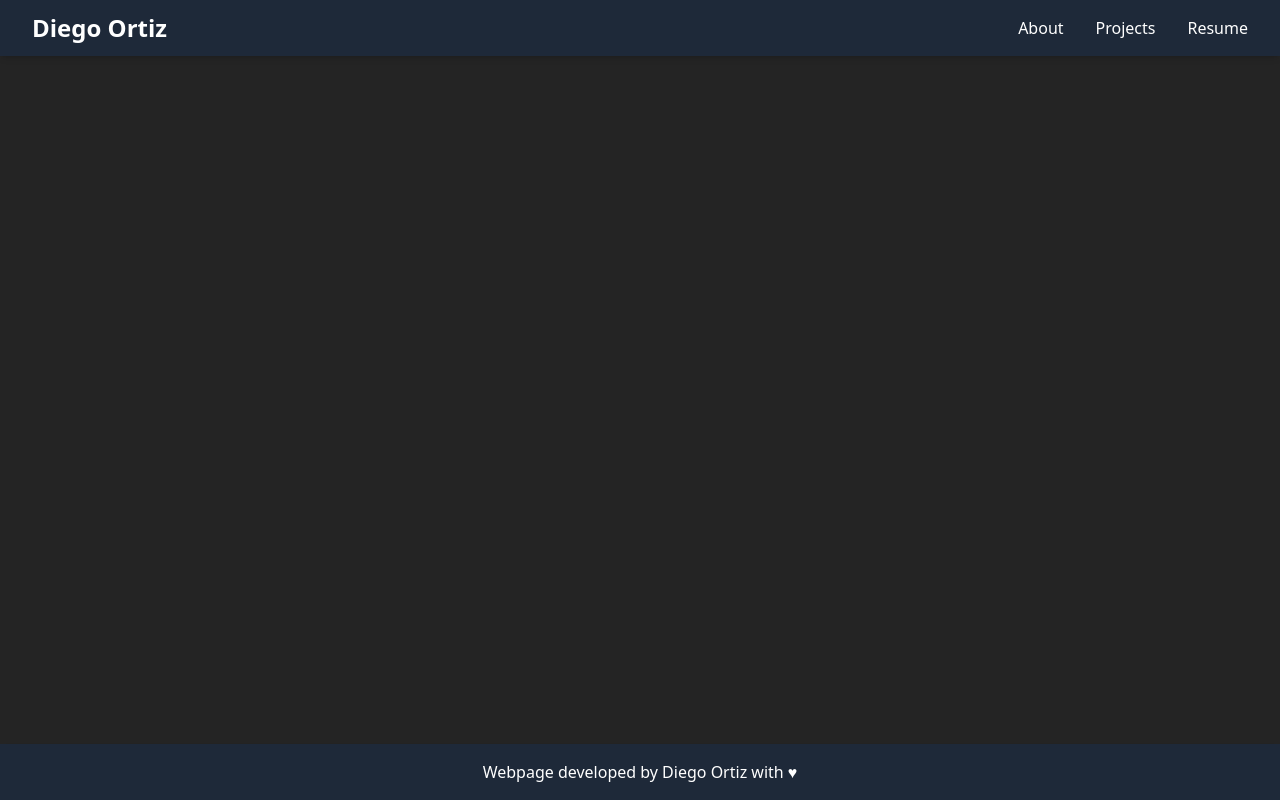
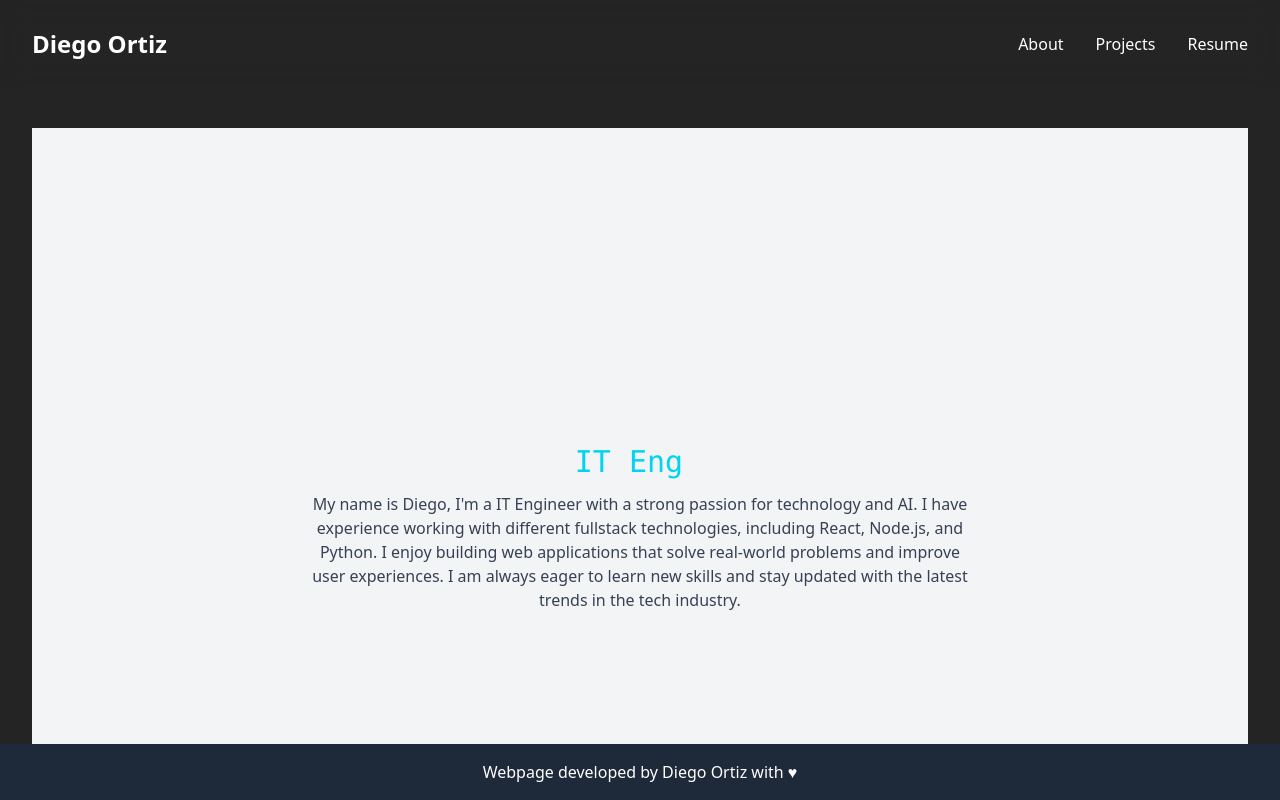
Before and after one commit to DiegoAOV02/Personal-Portfolio, a React (Vite) app: page / in a window 1280 px wide. Shown: the top 800 px of the page. Built offline with nearby package versions, Linux system fonts and the light colour scheme.

Commit message:
feat: enhanced ui
- Added three sections for the portfolio; about, projects and resume
- Created a hook for the scroll
- Add a premature typing effect for the about section

```diff
--- a/src/App.tsx
+++ b/src/App.tsx
@@ -4,6 +4,9 @@ import Footer from "./components/Footer/Footer";
 import Header from "./components/Header/Header";
 import LoadingScreen from "./components/LoadingScreen/LoadingScreen";
 import { useState } from "react";
+import About from "./components/Sections/About";
+import Projects from "./components/Sections/Projects";
+import Resume from "./components/Sections/Resume";
 
 function App() {
   const [isLoaded, setIsLoaded] = useState(false); // State to track if the loading screen is complete
@@ -23,6 +26,11 @@ function App() {
         <>
           {/* After the loading screen, the rest of the webpage is displayed. */}
           <Header />
+          <main className="pt-24 scroll-smooth" id="main-content">
+            <section id="about"><About /></section>
+            <section id="projects"><Projects /></section>
+            <section id="resume"><Resume /></section>
+          </main>
           <Footer />
         </>
       )}
--- a/src/components/Header/Header.tsx
+++ b/src/components/Header/Header.tsx
@@ -1,18 +1,34 @@
-import { useState } from "react";
+import { useEffect, useState } from "react";
 import Logo from "./Logo";
 import NavDesktop from "./NavDesktop";
 import NavMobile from "./NavMobile";
 import HamburgerButton from "./HamburgerButton";
+import useScrollSpy from "../../hooks/useScrollSpy";
 
 function Header() {
   const [open, setOpen] = useState(false);
+  const [isScrolled, setIsScrolled] = useState(false);
+
+  const activeSection = useScrollSpy(["about", "projects", "resume"]);
+
+  useEffect(() => {
+    const onScroll = () => {
+      setIsScrolled(window.scrollY > 10);
+    };
+    window.addEventListener("scroll", onScroll);
+    return () => window.removeEventListener("scroll", onScroll);
+  }, []);
 
   return (
-    <header className="fixed top-0 left-0 w-full bg-gray-800 text-white shadow-md z-50 px-4 sm:px-6 md:px-8">
+    <header
+      className={`fixed top-0 left-0 w-full z-50 transition-all duration-300 backdrop-blur-md ${
+        isScrolled ? "bg-gray-800/70 py-2 shadow-md" : "bg-transparent py-4"
+      } px-4 sm:px-6 md:px-8 text-white`}
+    >
       <div className="flex items-center justify-between py-3">
         <Logo />
         <HamburgerButton open={open} setOpen={setOpen} />
-        <NavDesktop />
+        <NavDesktop activeSection={activeSection} />
       </div>
       <NavMobile open={open} />
     </header>
--- a/src/components/Header/NavDesktop.tsx
+++ b/src/components/Header/NavDesktop.tsx
@@ -1,30 +1,24 @@
-function NavDesktop() {
+function NavDesktop({ activeSection }: { activeSection: string }) {
+  const links = [
+    { id: "about", label: "About" },
+    { id: "projects", label: "Projects" },
+    { id: "resume", label: "Resume" },
+  ];
+
   return (
     <ul className="hidden md:flex space-x-4 lg:space-x-8 text-base">
-      <li>
-        <a
-          href="#about"
-          className="hover:text-gray-400 transition-colors duration-200"
-        >
-          About
-        </a>
-      </li>
-      <li>
-        <a
-          href="#projects"
-          className="hover:text-gray-400 transition-colors duration-200"
-        >
-          Projects
-        </a>
-      </li>
-      <li>
-        <a
-          href="#blog"
-          className="hover:text-gray-400 transition-colors duration-200"
-        >
-          Resume
-        </a>
-      </li>
+      {links.map(({ id, label }) => (
+        <li key={id}>
+          <a
+            href={`#${id}`}
+            className={`transition-colors duration-200 ${
+              activeSection === id ? "text-cyan-400" : "hover:text-gray-400"
+            }`}
+          >
+            {label}
+          </a>
+        </li>
+      ))}
     </ul>
   );
 }
--- /dev/null
+++ b/src/components/Sections/About.tsx
@@ -0,0 +1,14 @@
+import TypingEffect from "../TypingEffect/TypingEffect"
+
+function About() {
+  return (
+    <div className="min-h-screen flex flex-col justify-center items-center px-4 py-16 bg-gray-100">
+      <TypingEffect />
+      <p className="max-w-2xl text-center text-gray-700">
+        My name is Diego, I'm a IT Engineer with a strong passion for technology and AI. I have experience working with different fullstack technologies, including React, Node.js, and Python. I enjoy building web applications that solve real-world problems and improve user experiences. I am always eager to learn new skills and stay updated with the latest trends in the tech industry.
+      </p>
+    </div>
+  )
+}
+
+export default About
--- /dev/null
+++ b/src/components/Sections/Projects.tsx
@@ -0,0 +1,11 @@
+function Projects() {
+  return (
+    <div className="min-h-screen flex flex-col justify-center items-center px-4 py-16 bg-gray-100">
+      <p className="max-w-2xl text-center text-gray-700">
+        Lorem ipsum dolor sit amet consectetur adipisicing elit. Iste magnam ab ipsum nisi vel aspernatur tenetur illum libero harum illo optio eveniet cupiditate quos quis doloremque obcaecati exercitationem, labore numquam?
+      </p>
+    </div>
+  )
+}
+
+export default Projects
--- /dev/null
+++ b/src/components/Sections/Resume.tsx
@@ -0,0 +1,11 @@
+function Resume() {
+  return (
+    <div className="min-h-screen flex flex-col justify-center items-center px-4 py-16 bg-gray-100">
+      <p className="max-w-2xl text-center text-gray-700">
+        Lorem ipsum dolor sit, amet consectetur adipisicing elit. Soluta exercitationem suscipit blanditiis deserunt repellat ut quo, maiores sunt mollitia, illo consequatur tempore nam nostrum repudiandae, harum eos qui corrupti perferendis.
+      </p>
+    </div>
+  )
+}
+
+export default Resume
--- /dev/null
+++ b/src/components/TypingEffect/TypingEffect.tsx
@@ -0,0 +1,53 @@
+import { useEffect, useMemo, useState } from "react"
+
+function TypingEffect() {
+  const phrases = useMemo(
+    () => [
+      "IT Engineer",
+      "Fullstack Developer",
+      "Data Scientist",
+      "AI Enthusiast",
+    ],
+    []
+  )
+
+  const [text, setText] = useState("")
+  const [phraseIndex, setPhraseIndex] = useState(0)
+  const [charIndex, setCharIndex] = useState(0)
+  const [deleting, setDeleting] = useState(false)
+
+  useEffect(() => {
+    const currentPhrase = phrases[phraseIndex];
+    let timeout: NodeJS.Timeout;
+
+    if (deleting) {
+      timeout = setTimeout(() => {
+        setText(currentPhrase.substring(0, charIndex - 1));
+        setCharIndex((prev) => prev - 1);
+        if (charIndex === 0) {
+          setDeleting(false);
+          setPhraseIndex((prev) => (prev + 1) % phrases.length);
+        }
+      }, 100);
+    } else {
+      timeout = setTimeout(() => {
+        setText(currentPhrase.substring(0, charIndex + 1));
+        setCharIndex((prev) => prev + 1);
+        if (charIndex === currentPhrase.length) {
+          setDeleting(true);
+        }
+      }, 100);
+    }
+
+    return () => clearTimeout(timeout);
+  }, [charIndex, deleting, phraseIndex, phrases]);
+
+  return (
+    <div className="text-center text-xl md:text-2xl lg:text-3xl font-mono text-cyan-400 h-12">
+      <span>{text}</span>
+      <span className="animate-blink ml-1">|</span>
+    </div>
+  )
+}
+
+export default TypingEffect
--- /dev/null
+++ b/src/hooks/useScrollSpy.ts
@@ -0,0 +1,27 @@
+import { useEffect, useState } from "react";
+
+const useScrollSpy = (ids: string[], offset = 100) => {
+  const [activeId, setActiveId] = useState<string>("");
+
+  useEffect(() => {
+    const handler = () => {
+      const scrollPosition = window.scrollY + offset;
+      let currentId = "";
+      for (const id of ids) {
+        const element = document.getElementById(id);
+        if (element && element.offsetTop <= scrollPosition) {
+          currentId = id;
+        }
+      }
+      setActiveId(currentId);
+    };
+
+    window.addEventListener("scroll", handler);
+    handler(); // set on mount
+    return () => window.removeEventListener("scroll", handler);
+  }, [ids, offset]);
+
+  return activeId;
+};
+
+export default useScrollSpy;
--- a/src/index.css
+++ b/src/index.css
@@ -29,3 +29,12 @@
     animation:loading 0.8s ease infinite;
   }
 }
+
+@keyframes blink {
+  0%, 100% { opacity: 1 }
+  50% { opacity: 0 }
+}
+
+.animate-blink {
+  animation: blink 1s step-end infinite;
+}
```
